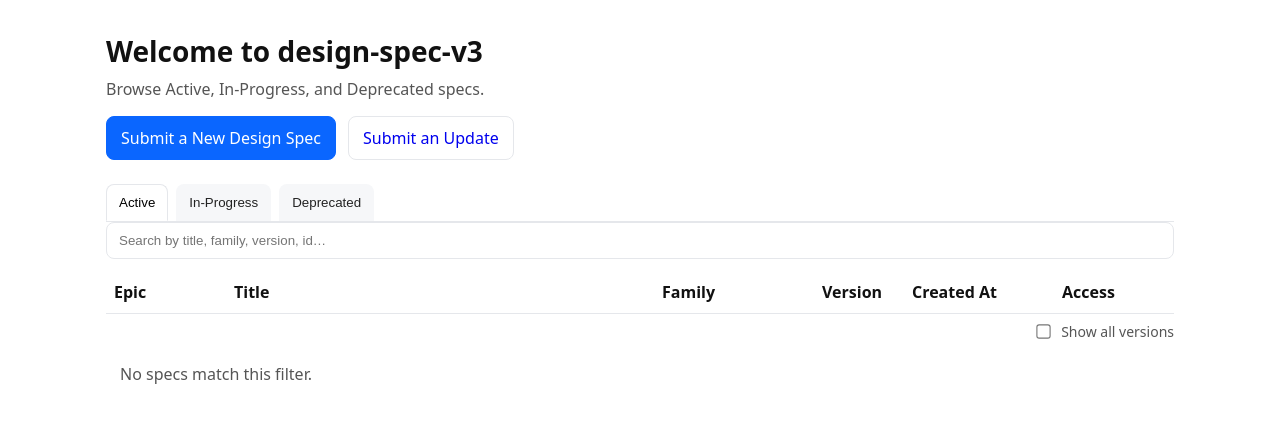
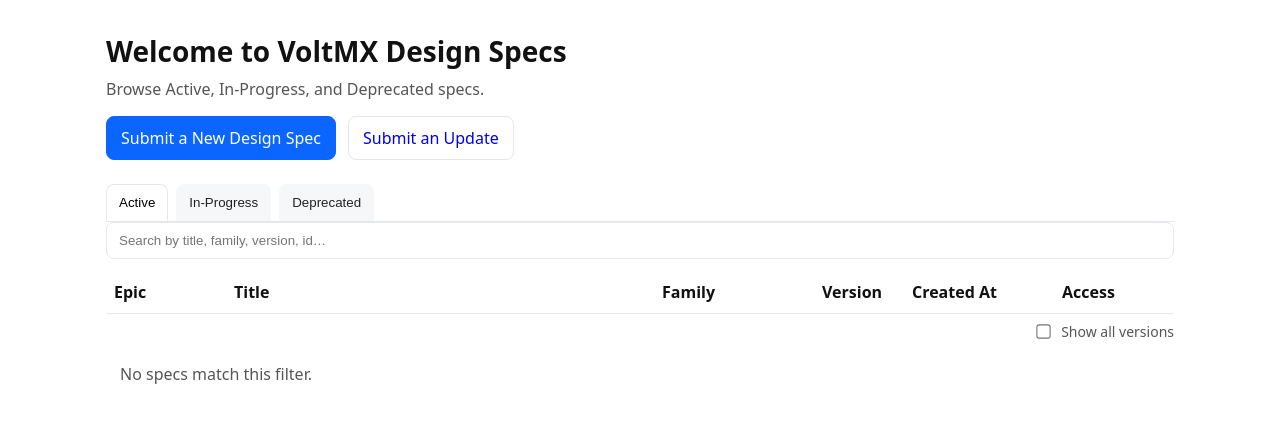
Before and after one commit to pranavwani/design-spec-v3, a Jekyll site: the page built from index.html, in a window 1280 px wide. Shown: the top 423 px of the page. Built offline with Jekyll 4.4.1, drawn with Linux system fonts in a browser that asks for light colours; some of the changed lines change nothing that is shown.

Commit message:
fix base url

```diff
--- a/_config.yml
+++ b/_config.yml
@@ -1,3 +1,7 @@
+title: VoltMX Design Specs
+url: "https://pranavwani.github.io"     # domain
+baseurl: "/design-spec-v1"              # repo name for project sites
+
 # add/merge these keys
 collections:
   specs:
@@ -17,4 +21,4 @@
 
 # optional: Jira base for Epic links
 jira:
-  base_url: https://your-org.atlassian.net/browse
+  base_url: https://hclsw-jiracentral.atlassian.net/browse
--- a/_layouts/base.html
+++ b/_layouts/base.html
@@ -3,6 +3,9 @@
 <head>
 <meta charset="utf-8">
 <meta name="viewport" content="width=device-width,initial-scale=1">
+<link rel="icon" href="{{ '/assets/favicon.svg' | relative_url }}">
+<link rel="canonical" href="{{ page.url | absolute_url }}">
+<meta name="color-scheme" content="light dark">
 <title>{% if page.title %}{{ page.title }} · {% endif %}{{ site.title }}</title>
 <link rel="stylesheet" href="{{ '/assets/style.css' | relative_url }}">
 </head>
```
